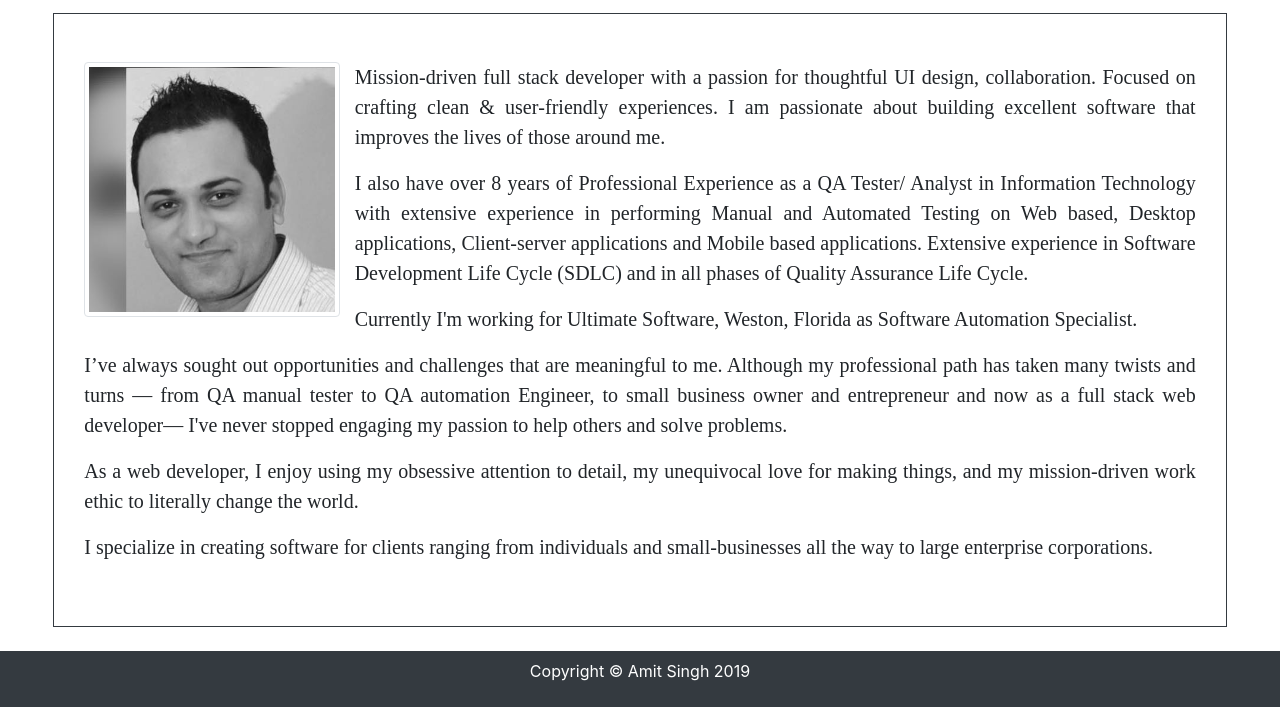
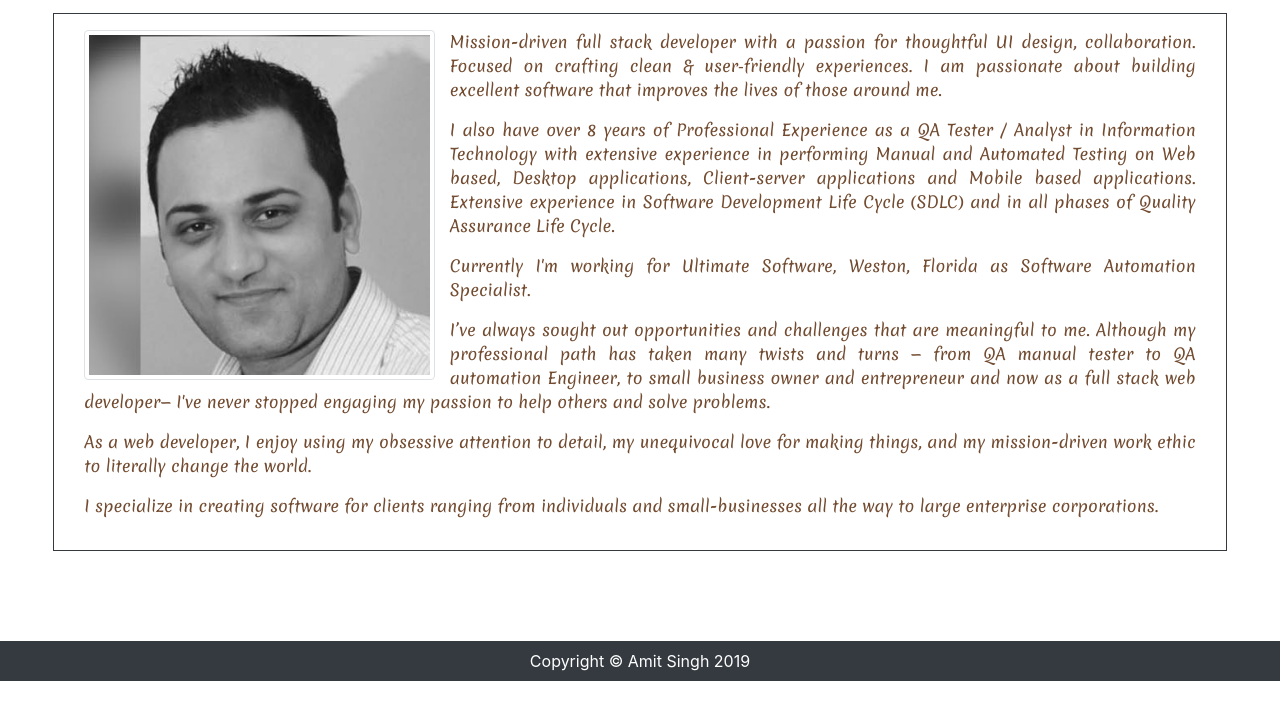
Before and after one commit to amitsinghgh19/Bootstrap-Portfolio, a plain HTML site: page index.html in a window 1280 px wide. Shown: the part 119-826 px from the top of the page. After the commit the page ends 800 px from the top, so only its background shows below. Drawn offline with nearby package versions, Linux system fonts and the light colour scheme.

Commit message:
updated about me font-family

```diff
--- a/index.html
+++ b/index.html
@@ -5,6 +5,7 @@
     <meta name="viewport" content="width=device-width, initial-scale=1.0">
     <title>Amit Singh | Portfolio</title>
     <link rel="stylesheet" href="https://stackpath.bootstrapcdn.com/bootstrap/4.3.1/css/bootstrap.min.css" integrity="sha384-ggOyR0iXCbMQv3Xipma34MD+dH/1fQ784/j6cY/iJTQUOhcWr7x9JvoRxT2MZw1T" crossorigin="anonymous">
+    <link href="https://fonts.googleapis.com/css?family=Merienda" rel="stylesheet">
 </head>
 <body>
 
@@ -41,18 +42,18 @@
                     <h1>About Me</h1>
                 </div>
 
-                <div class="row py-5 border border-dark">
+                <div class="row py-3 border border-dark">
                     <div class="col-md-12 ">
-                        <div class="col-md-3 float-left">
+                        <div class="col-md-4 float-left">
                         <img src="assets/pic/IMG_8642.JPG" class="img-fluid img-thumbnail" alt="Responsive image">
                         </div>
                         <div class="col-md-12 pull-left">
-                        <p class="text-justify lead" style="font-family: 'Spectral';">Mission-driven full stack developer with a passion for thoughtful UI design, collaboration. Focused on crafting clean  & user‑friendly experiences. I am passionate about building excellent software that improves the lives of those around me.</p>
-                        <p class="text-justify lead" style="font-family: 'Spectral';">I also have over 8 years of Professional Experience as a QA Tester/ Analyst in Information Technology with extensive experience in performing Manual and Automated Testing on Web based, Desktop applications, Client-server applications and Mobile based applications. Extensive experience in Software Development Life Cycle (SDLC) and in all phases of Quality Assurance Life Cycle.</p>
-                        <p class="text-justify lead" style="font-family: 'Spectral';"> Currently I'm working for Ultimate Software, Weston, Florida as Software Automation Specialist.</p>
-                        <p class="text-justify lead" style="font-family: 'Spectral';">I’ve always sought out opportunities and challenges that are meaningful to me. Although my professional path has taken many twists and turns — from QA manual tester to QA automation Engineer, to small business owner and entrepreneur and now as a full stack web developer— I've never stopped engaging my passion to help others and solve problems.</p>
-                        <p class="text-justify lead" style="font-family: 'Spectral';">As a web developer, I enjoy using my obsessive attention to detail, my unequivocal love for making things, and my mission-driven work ethic to literally change the world.</p>
-                        <p class="text-justify lead" style="font-family: 'Spectral';">I specialize in creating software for clients ranging from individuals and small-businesses all the way to large enterprise corporations.</p>
+                        <p class="text-justify " style="font-family: 'Merienda', cursive; color: rgb(114,75,48)">Mission-driven full stack developer with a passion for thoughtful UI design, collaboration. Focused on crafting clean  & user‑friendly experiences. I am passionate about building excellent software that improves the lives of those around me.</p>
+                        <p class="text-justify " style="font-family: 'Merienda', cursive; color: rgb(114,75,48)">I also have over 8 years of Professional Experience as a QA Tester / Analyst in Information Technology with extensive experience in performing Manual and Automated Testing on Web based, Desktop applications, Client-server applications and Mobile based applications. Extensive experience in Software Development Life Cycle (SDLC) and in all phases of Quality Assurance Life Cycle.</p>
+                        <p class="text-justify " style="font-family: 'Merienda', cursive; color: rgb(114,75,48)"> Currently I'm working for Ultimate Software, Weston, Florida as Software Automation Specialist.</p>
+                        <p class="text-justify " style="font-family: 'Merienda', cursive; color: rgb(114,75,48)">I’ve always sought out opportunities and challenges that are meaningful to me. Although my professional path has taken many twists and turns — from QA manual tester to QA automation Engineer, to small business owner and entrepreneur and now as a full stack web developer— I've never stopped engaging my passion to help others and solve problems.</p>
+                        <p class="text-justify " style="font-family: 'Merienda', cursive; color: rgb(114,75,48)">As a web developer, I enjoy using my obsessive attention to detail, my unequivocal love for making things, and my mission-driven work ethic to literally change the world.</p>
+                        <p class="text-justify " style="font-family: 'Merienda', cursive; color: rgb(114,75,48)">I specialize in creating software for clients ranging from individuals and small-businesses all the way to large enterprise corporations.</p>
                       </div>
                     </div>
                 </div>
@@ -62,8 +63,8 @@
     <br>
     <!-- Using Bootstrap, make a sticky footer -->
     <footer>
-    <div class="footer  navbar-expand-lg bg-dark text-white text-center ">
-        <p class="navbar-text py-2">
+    <div class="footer fixed-bottom navbar-expand-lg bg-dark text-white text-center ">
+        <p class="navbar-text my-2 my-lg-0">
             Copyright  &copy Amit Singh 2019
         </p>
     </div>
```
Also changed, not shown: contact.html (+1 -1 lines), portfolio.html (+1 -1 lines).
